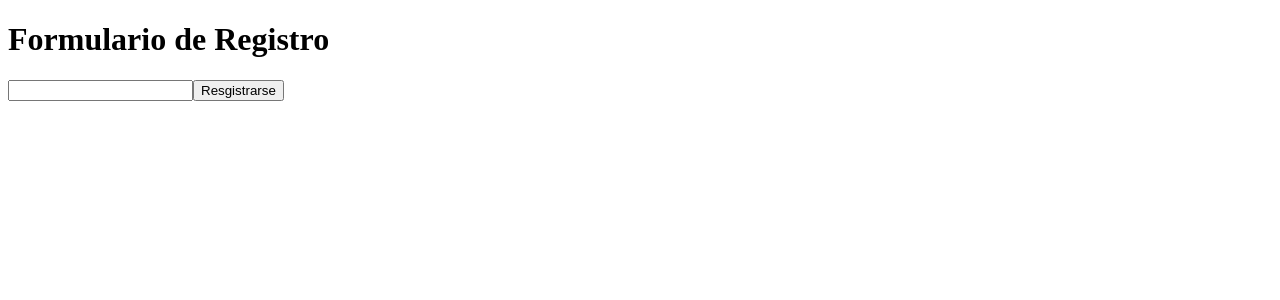
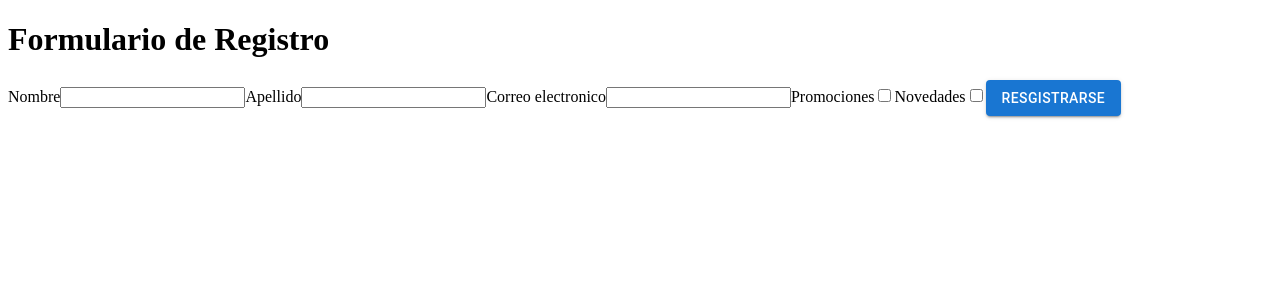
Before and after one commit to magoMercurio/function-compenent-react-vite, a React (Vite) app: page / in a window 1280 px wide. Shown: the top 300 px of the page. Built offline with nearby package versions, Linux system fonts and the light colour scheme.

Commit message:
add button

```diff
--- a/package.json
+++ b/package.json
@@ -10,6 +10,9 @@
     "preview": "vite preview"
   },
   "dependencies": {
+    "@emotion/react": "^11.10.6",
+    "@emotion/styled": "^11.10.6",
+    "@mui/material": "^5.12.1",
     "react": "^18.2.0",
     "react-dom": "^18.2.0"
   },
--- a/src/components/FormSignUp.jsx
+++ b/src/components/FormSignUp.jsx
@@ -1,9 +1,19 @@
-
+import * as React from 'react';
+import Button from '@mui/material/Button';
 
 function FormsignUp() {
   return <form>
+    <label>Nombre</label>
     <input type="text" name="" id="" />
-    <button>Resgistrarse</button>
+    <label>Apellido</label>
+    <input type="text" name="" id="" />
+    <label>Correo electronico</label>
+    <input type="email" name="" id="" />
+    <label>Promociones</label>
+    <input type="checkbox" name="" id="" />
+    <label>Novedades</label>
+    <input type="checkbox" name="" id="" />
+    <Button variant='contained' >Resgistrarse</Button>
   </form>
 }
 
```
Also changed, not shown: 1 other file (tests, documents, lock files or other folders).
